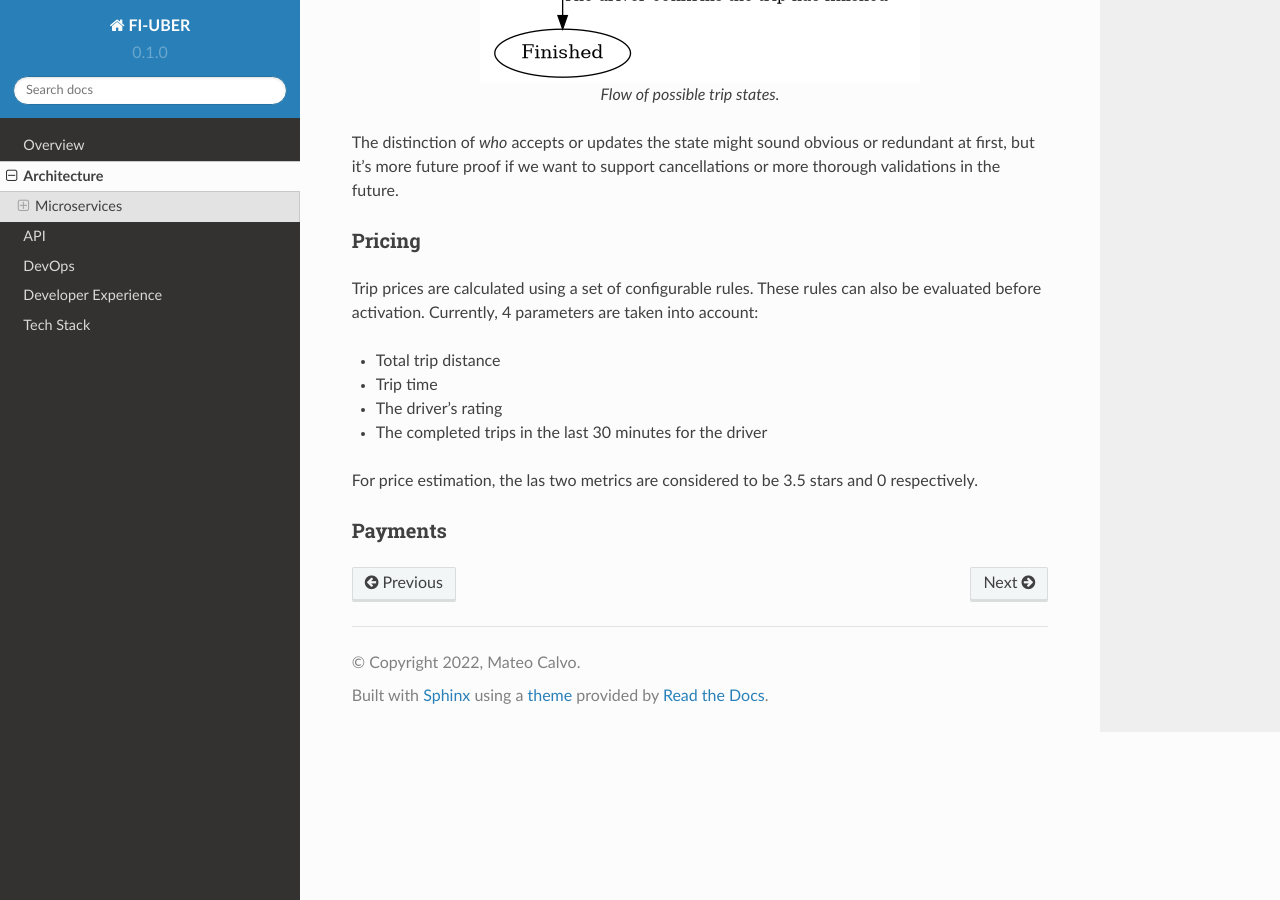
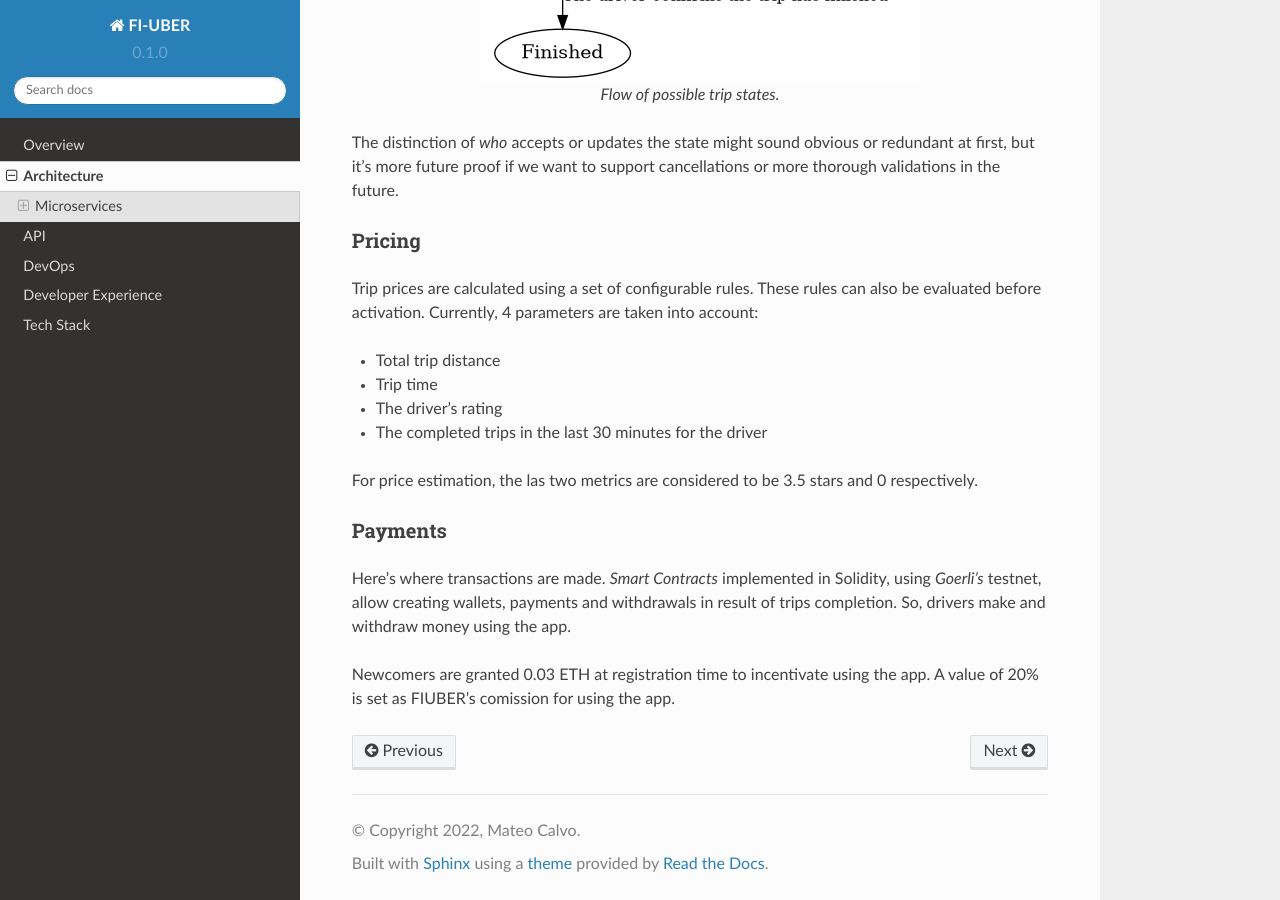
Before and after one commit to mateoicalvo/fiuber-docs, a Sphinx documentation site: the page built from docs/source/architecture.rst, in a window 1280 px wide and 900 px high, scrolled down 2258 px. Built offline with Sphinx 7.4.7 and the Read the Docs theme 2.0.0, drawn with Linux system fonts in a browser that asks for light colours.

Commit message:
Add payments docs

```diff
--- a/docs/source/architecture.rst
+++ b/docs/source/architecture.rst
@@ -117,3 +117,12 @@ respectively.
 
 Payments
 ~~~~~~~~
+
+Here's where transactions are made. *Smart Contracts* implemented
+in Solidity, using *Goerli's* testnet, allow creating wallets,
+payments and withdrawals in result of trips completion. So,
+drivers make and withdraw money using the app.
+
+Newcomers are granted 0.03 ETH at registration time to
+incentivate using the app. A value of 20% is set as FIUBER's
+comission for using the app.
--- a/docs/source/tech_stack.rst
+++ b/docs/source/tech_stack.rst
@@ -89,3 +89,8 @@ Javascript ES6
 - nodemon: ^2.0.20
 - pg: ^8.8.0
 - tap: ^16.3.0
+
+Solidity
+~~~~~~~~
+
+In the implemented Smart Contract.
```
